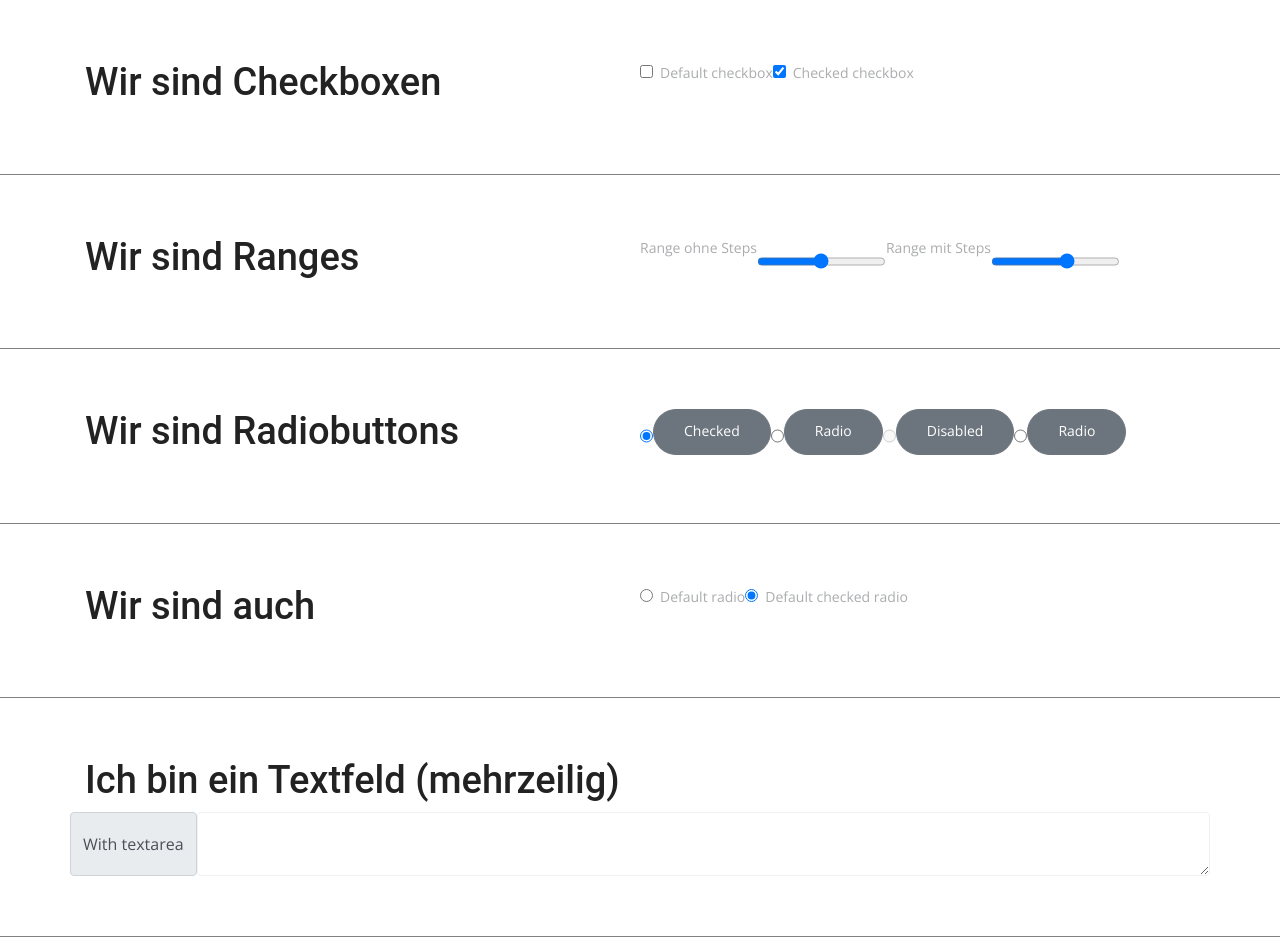
After one commit to pxcemaker/SmartForms, a PHP site: page /beispielseite.html in a window 1280 px wide. The commit adds this page. Run offline with PHP 8.4, Linux system fonts and the light colour scheme.

Commit message:
Beispielseite erweitert

```diff
--- a/fusion-opl/assets/css/main.css
+++ b/fusion-opl/assets/css/main.css
@@ -1519,6 +1519,6 @@ textarea {
    ========================================================================== */
 
 
-#start-btn {
-
-}
+.beispielcontainer {
+  border-bottom: grey solid 1px;
+}
--- /dev/null
+++ b/fusion-opl/beispielseite.html
@@ -0,0 +1,130 @@
+<!DOCTYPE html>
+<html lang="en">
+<head>
+    <meta charset="UTF-8">
+    <meta http-equiv="X-UA-Compatible" content="IE=edge">
+    <meta name="viewport" content="width=device-width, initial-scale=1.0">
+    <title>Beispielseite</title>
+
+    <!-- Bootstrap CSS -->
+    <link rel="stylesheet" href="assets/css/bootstrap.min.css" >
+    <!-- Icon -->
+    <link rel="stylesheet" href="assets/fonts/line-icons.css">
+    <!-- Owl carousel -->
+    <link rel="stylesheet" href="assets/css/owl.carousel.min.css">
+    <link rel="stylesheet" href="assets/css/owl.theme.css">
+
+    <!-- Animate -->
+    <link rel="stylesheet" href="assets/css/animate.css">
+    <!-- Main Style -->
+    <link rel="stylesheet" href="assets/css/main.css">
+    <!-- Responsive Style -->
+    <link rel="stylesheet" href="assets/css/responsive.css">
+</head>
+
+<body>
+    <section id="checkboxen" class="section-padding beispielcontainer">
+        <div class="container">
+          <div class="row">
+            <div class="col-lg-6 col-md-6 col-xs-12 wow fadeInLeft" data-wow-delay="0.3s">
+              <div class="cta-text">
+                <h2>Wir sind Checkboxen</h2>
+              </div>
+            </div>
+            <div class="form-check">
+              <input class="form-check-input" type="checkbox" value="" id="flexCheckDefault">
+              <label class="form-check-label" for="flexCheckDefault">
+                Default checkbox
+              </label>
+            </div>
+            <div class="form-check">
+              <input class="form-check-input" type="checkbox" value="" id="flexCheckChecked" checked>
+              <label class="form-check-label" for="flexCheckChecked">
+                Checked checkbox
+              </label>
+            </div>
+          </div>
+        </div>
+      </section>
+
+      <section id="range" class="section-padding beispielcontainer">
+        <div class="container">
+          <div class="row">
+            <div class="col-lg-6 col-md-6 col-xs-12 wow fadeInLeft" data-wow-delay="0.3s">
+              <div class="cta-text">
+                <h2>Wir sind Ranges</h2>
+              </div>
+            </div>
+            <label for="customRange1" class="form-label">Range ohne Steps</label>
+            <input type="range" class="form-range" id="customRange1">
+
+            <label for="customRange2" class="form-label">Range mit Steps</label>
+            <input type="range" class="form-range" min="0" max="5" id="customRange2">
+          </div>
+        </div>
+      </section>
+
+      <section id="range" class="section-padding beispielcontainer">
+        <div class="container">
+          <div class="row">
+            <div class="col-lg-6 col-md-6 col-xs-12 wow fadeInLeft" data-wow-delay="0.3s">
+              <div class="cta-text">
+                <h2>Wir sind Radiobuttons</h2>
+              </div>
+            </div>
+              <input type="radio" class="btn-check" name="options" id="option1" autocomplete="off" checked>
+              <label class="btn btn-secondary" for="option1">Checked</label>
+
+              <input type="radio" class="btn-check" name="options" id="option2" autocomplete="off">
+              <label class="btn btn-secondary" for="option2">Radio</label>
+
+              <input type="radio" class="btn-check" name="options" id="option3" autocomplete="off" disabled>
+              <label class="btn btn-secondary" for="option3">Disabled</label>
+
+              <input type="radio" class="btn-check" name="options" id="option4" autocomplete="off">
+              <label class="btn btn-secondary" for="option4">Radio</label>
+          </div>
+        </div>
+      </section>
+
+      <section id="range" class="section-padding beispielcontainer">
+        <div class="container">
+          <div class="row">
+            <div class="col-lg-6 col-md-6 col-xs-12 wow fadeInLeft" data-wow-delay="0.3s">
+              <div class="cta-text">
+                <h2>Wir sind auch</h2>
+              </div>
+            </div>
+            <div class="form-check">
+              <input class="form-check-input" type="radio" name="flexRadioDefault" id="flexRadioDefault1">
+              <label class="form-check-label" for="flexRadioDefault1">
+                Default radio
+              </label>
+            </div>
+            <div class="form-check">
+              <input class="form-check-input" type="radio" name="flexRadioDefault" id="flexRadioDefault2" checked>
+              <label class="form-check-label" for="flexRadioDefault2">
+                Default checked radio
+              </label>
+            </div>
+          </div>
+        </div>
+      </section>
+
+      <section id="range" class="section-padding beispielcontainer">
+        <div class="container">
+          <div class="row">
+            <div class="col-lg-6 col-md-6 col-xs-12 wow fadeInLeft" data-wow-delay="0.3s">
+              <div class="cta-text">
+                <h2>Ich bin ein Textfeld (mehrzeilig)</h2>
+              </div>
+            </div>
+            <div class="input-group">
+              <span class="input-group-text">With textarea</span>
+              <textarea class="form-control" aria-label="With textarea"></textarea>
+            </div>
+          </div>
+        </div>
+      </section>
+</body>
+</html>
```
Also changed, not shown: beispielseite.html (deleted, +0 -49 lines).
